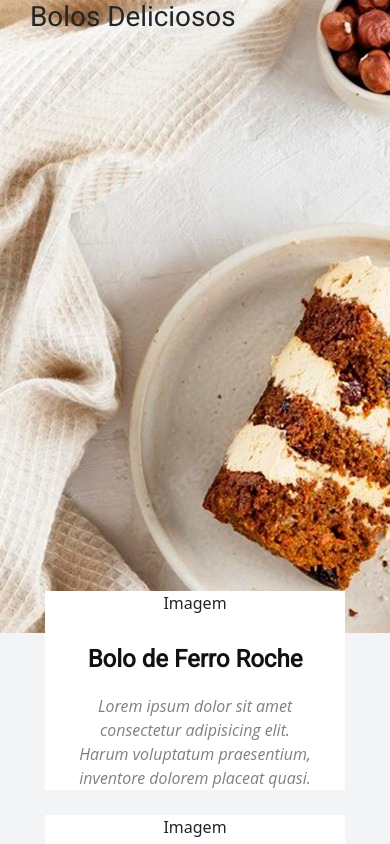
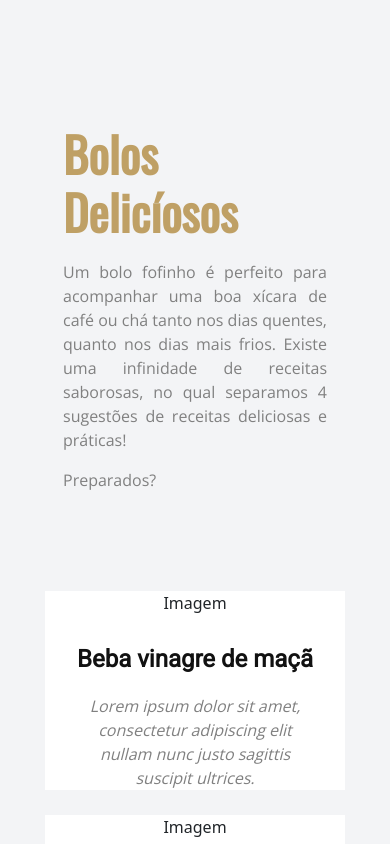
Before and after one commit to KellyVasconcellos/receitas, an Angular app: page /home in a window 390 px wide. Shown: the top 844 px of the page. Built offline with nearby package versions, Linux system fonts and the light colour scheme.

Commit message:
feat: ajustando layout responsivo

```diff
--- a/src/app/app-routing.module.ts
+++ b/src/app/app-routing.module.ts
@@ -3,8 +3,8 @@ import { RouterModule, Routes } from '@angular/router';
 import { HomeComponent } from './views/home/home.component';
 
 const routes: Routes = [
-  { path: '', redirectTo: '/home', pathMatch: 'full'},
-  { path: 'home', component: HomeComponent}
+  { path: '', redirectTo: '/home', pathMatch: 'full' },
+  { path: 'home', component: HomeComponent }
 ];
 
 @NgModule({
--- a/src/app/app.component.ts
+++ b/src/app/app.component.ts
@@ -6,4 +6,5 @@ import { Component } from '@angular/core';
   styleUrls: ['./app.component.scss']
 })
 export class AppComponent {
+
 }
--- a/src/app/components/menu-box/menu-box.component.html
+++ b/src/app/components/menu-box/menu-box.component.html
@@ -1,5 +1,5 @@
 <div class="box">
-  <span>Imagem</span>
-  <h3>Bolo de Ferro Roche</h3>
-  <p>Lorem ipsum dolor sit amet consectetur adipisicing elit. Harum voluptatum praesentium, inventore dolorem placeat quasi.</p>
+    <span>Imagem</span>
+    <h3>Beba vinagre de maçã</h3>
+    <p>Lorem ipsum dolor sit amet, consectetur adipiscing elit nullam nunc justo sagittis suscipit ultrices.</p>
 </div>
--- a/src/app/components/menu-box/menu-box.component.scss
+++ b/src/app/components/menu-box/menu-box.component.scss
@@ -7,18 +7,17 @@
         margin: 30px 0px 0px;
     }
     p {
+        color: #808080;
         font-style: italic;
-    color: #808080;
-    font-family: 'Open Sans', sans-serif;
+        font-family: 'Open Sans',sans-serif;
         margin: 20px 0px 0px;
     }
     background-color: #ffffff;
     width: 360px;
     padding: 0px 30px;
     text-align: center;
+}
 
-}
-//reavaliar se essa solução é a melhor, tamanho fora de padrão.
 @media only screen and (max-width: 1500px) {
     .box {
       width: 300px;
--- a/src/app/views/home/home.component.html
+++ b/src/app/views/home/home.component.html
@@ -1,6 +1,12 @@
 <section class="background">
     <div class="titulo">
-    <h1>Bolos Deliciosos</h1>
+        <div class="introducao">
+            <h1>Bolos Delicíosos</h1>
+            <p>Um bolo fofinho é perfeito para acompanhar uma boa xícara de café ou chá tanto nos dias quentes, quanto
+                nos dias mais frios. Existe uma infinidade de receitas saborosas, no qual separamos 4 sugestões de
+                receitas deliciosas e práticas!</p>
+            <p>Preparados?</p>
+        </div>
     </div>
     <div class="cards">
         <app-menu-box></app-menu-box>
--- a/src/app/views/home/home.component.scss
+++ b/src/app/views/home/home.component.scss
@@ -1,6 +1,5 @@
 .background {
-
-  background-image: url('../../../assets/img/background-home.jpeg');
+    background-image: url('../../../assets/img/background_home.jpeg');
     background-repeat: no-repeat;
     background-size: contain;
     height: 75vh;
@@ -8,16 +7,39 @@
     object-fit: cover;
     object-position: bottom;
     display: flex;
+    flex-direction: column;
     justify-content: center;
-  flex-direction: column;
     align-items: center;
     padding: 0px 100px;
-
 
     .titulo {
         height: 75vh;
         width: 100%;
         position: relative;
+        display: flex;
+        justify-content: flex-end;
+        align-items: center;
+
+        .introducao {
+            display: flex;
+            flex-direction: column;
+            width: 60%;
+
+            h1 {
+                font-size: 6rem;
+                color:#bfa065;
+                font-weight: bold;
+                margin-bottom: 20px;
+            }
+
+            p {
+                font-size: 1.2rem;
+                font-family:'Open Sans', sans-serif;
+                color: #808080;
+                text-align: justify;
+            }
+        }
+
     }
 
     .cards {
@@ -38,15 +60,38 @@
 @media only screen and (max-width: 768px) {
     .background {
         padding: 0px 30px;
+
+        .titulo {
+            justify-content: center;
         }
+
         .cards {
             justify-content: center;
             align-items: center;
         }
     }
+
+}
+
 @media only screen and (max-width: 425px) {
+    .background {
+        background-image: none;
+        background-color: #f3f4f6;
+
+        .titulo {
+
+            .introducao {
+                width: 80%;
+                h1 {
+                    font-size: 3rem;
+                }
+                p {
+                    font-size: 1rem;
+                }
+            }
+        }
         .cards {
             margin: 0px;
-
         }
     }
+}
--- a/src/index.html
+++ b/src/index.html
@@ -8,7 +8,7 @@
   <link rel="icon" type="image/x-icon" href="favicon.ico">
   <link rel="preconnect" href="https://fonts.googleapis.com">
   <link rel="preconnect" href="https://fonts.gstatic.com" crossorigin>
-  <link href="https://fonts.googleapis.com/css2?family=Roboto:ital,wght@0,300;0,400;1,300&display=swap" rel="stylesheet">
+  <link href="https://fonts.googleapis.com/css2?family=Open+Sans:wght@300&family=Oswald&family=Roboto:ital,wght@0,300;0,400;1,300&display=swap" rel="stylesheet">
 </head>
 <body>
   <app-root></app-root>
--- a/src/styles.scss
+++ b/src/styles.scss
@@ -1,10 +1,12 @@
 /* You can add global styles to this file, and also import other style files */
+html {
+    background-color: #f3f4f6;
 
-html {
-  background-color: #f3f4f6;
+    h1 {
+        font-family: 'Oswald', sans-serif;
+    }
 
-  h1, h2, h3, h4, h5, h6, p {
-    font-family: 'Roboto', sans-serif;
-
-  }
+    h2, h3, h4, h5, h6, p {
+        font-family: 'Roboto', sans-serif;
+    }
 }
```
Also changed, not shown: src/app/app.component.html (line endings or trailing spaces), src/assets/img/background_home.jpeg (added). Lines whose indentation alone changed are shown as unchanged.
